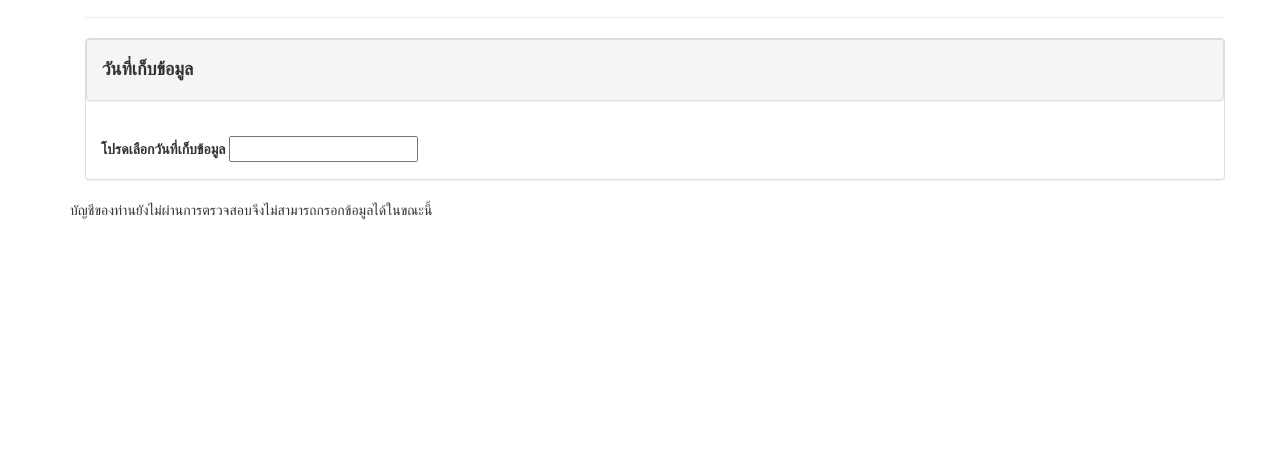
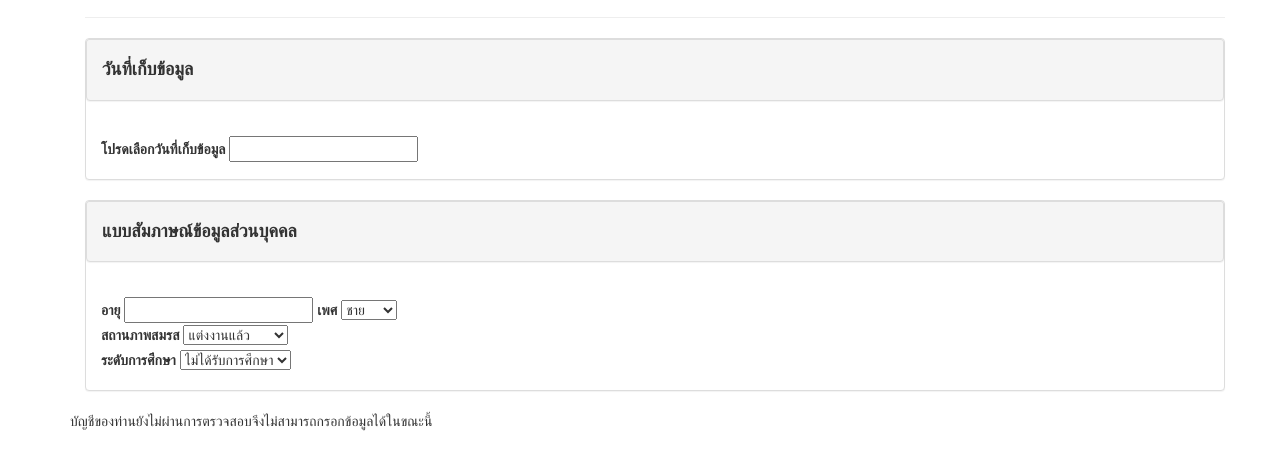
Before and after one commit to likit/dementia, a Flask app: template webapp/app/templates/form_1.html in a window 1280 px wide. Shown: the part 298-768 px from the top of the page. Run offline with Flask 2, Linux system fonts and the light colour scheme; the template is opened without the code that fills it: values that come from a table or form of the project are taken from there, others are empty; parts of the project's set-up code (start-up, migrations or seed data) failed here and were passed over; some libraries are stand-ins or nearby versions.

Commit message:
added some fields

```diff
--- a/webapp/app/templates/form_1.html
+++ b/webapp/app/templates/form_1.html
@@ -10,6 +10,23 @@
 <script>
 $(function() {
         $("#datepicker").datepicker($.datepicker.regional['th']);
+        $('#marital').change(function() {
+            $('#marital-div').remove();
+            $('#edu-other-div').remove();
+            if ($(this).val() === 'other') {
+            $(this).after('<div id="marital-div"><label for="marital-reason" class="control-label">โปรดระบุสถานภาพสมรส</label><input type="text" id="martial-reason"></input></div>');
+                }
+            });
+        $('#edu').change(function() {
+            $('#edu-other-div').remove();
+            $('#edu-years-div').remove();
+            if ($(this).val() === 'other') {
+            $(this).after('<div id="edu-other-div"><label for="edu-other" class="control-label">โปรดระบุการศึกษา</label><input type="text" id="edu-other"></input></div>');
+                }
+            if ($(this).val() !== 'none') {
+            $(this).after('<div id="edu-years-div"><label for="edu-years" class="control-label">รวมจำนวนปีที่ได้รับการศึกษา</label><input type="text" id="edu-years"></input></div>');
+                }
+            });
         });
 </script>
 {% endblock %}
@@ -37,6 +54,36 @@ $(function() {
                 <input type="text" id="datepicker">
             </div>
         </div>
+        <div class="panel panel-default">
+            <div class="panel panel-heading"><h4><strong>แบบสัมภาษณ์ข้อมูลส่วนบุคคล</strong></h4></div>
+            <div class="panel-body">
+                <label class="control-label" for="age">อายุ </label> <input type="text" id="age">
+                <label class="control-label" for="gender">เพศ </label> <select id="gender">
+                    <option value="male">ชาย</option>
+                    <option value="female">หญิง</option>
+                    <option value="">ไม่ระบุ</option>
+                </select>
+                <br>
+                <label class="control-label" for="marital">สถานภาพสมรส </label> <select id="marital">
+                    <option value="married">แต่งงานแล้ว</option>
+                    <option value="widow">หม้าย</option>
+                    <option value="divorce">หย่าร้าง/แยกทาง</option>
+                    <option value="single">โสด</option>
+                    <option value="other">อื่นๆ</option>
+                </select>
+                <br>
+                <label class="control-label" for="edu">ระดับการศึกษา </label> <select id="edu">
+                    <option value="none">ไม่ได้รับการศึกษา</option>
+                    <option value="elementary">ประถมศึกษา</option>
+                    <option value="middleschool">มัธยมต้น</option>
+                    <option value="highschool">มัธยมปลาย</option>
+                    <option value="diploma">อนุปริญญา</option>
+                    <option value="bachelor">ปริญญาตรี</option>
+                    <option value="higherbachelor">สูงกว่าปริญญาตรี</option>
+                    <option value="other">อื่นๆ</option>
+                </select>
+            </div>
+        </div>
 </div>
 <div class="col-md4">
     {% if current_user.verified %}
```
